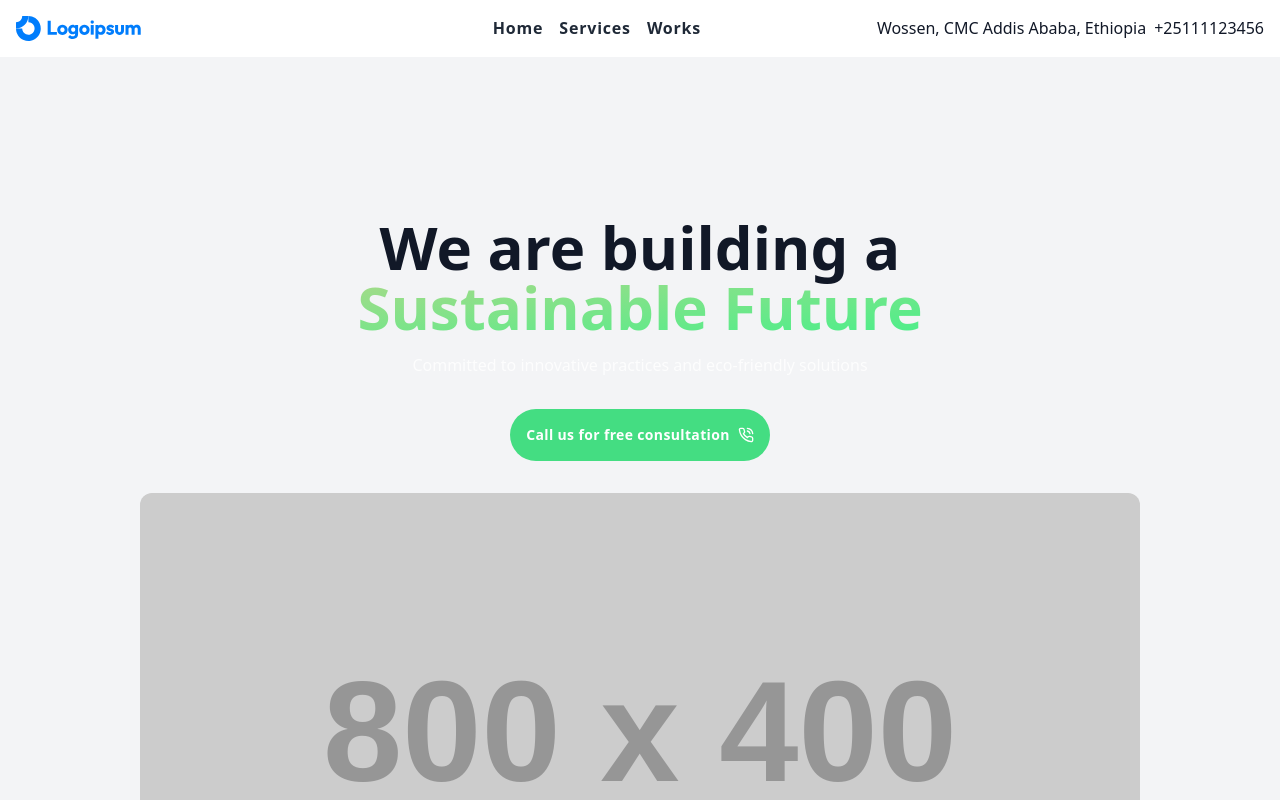
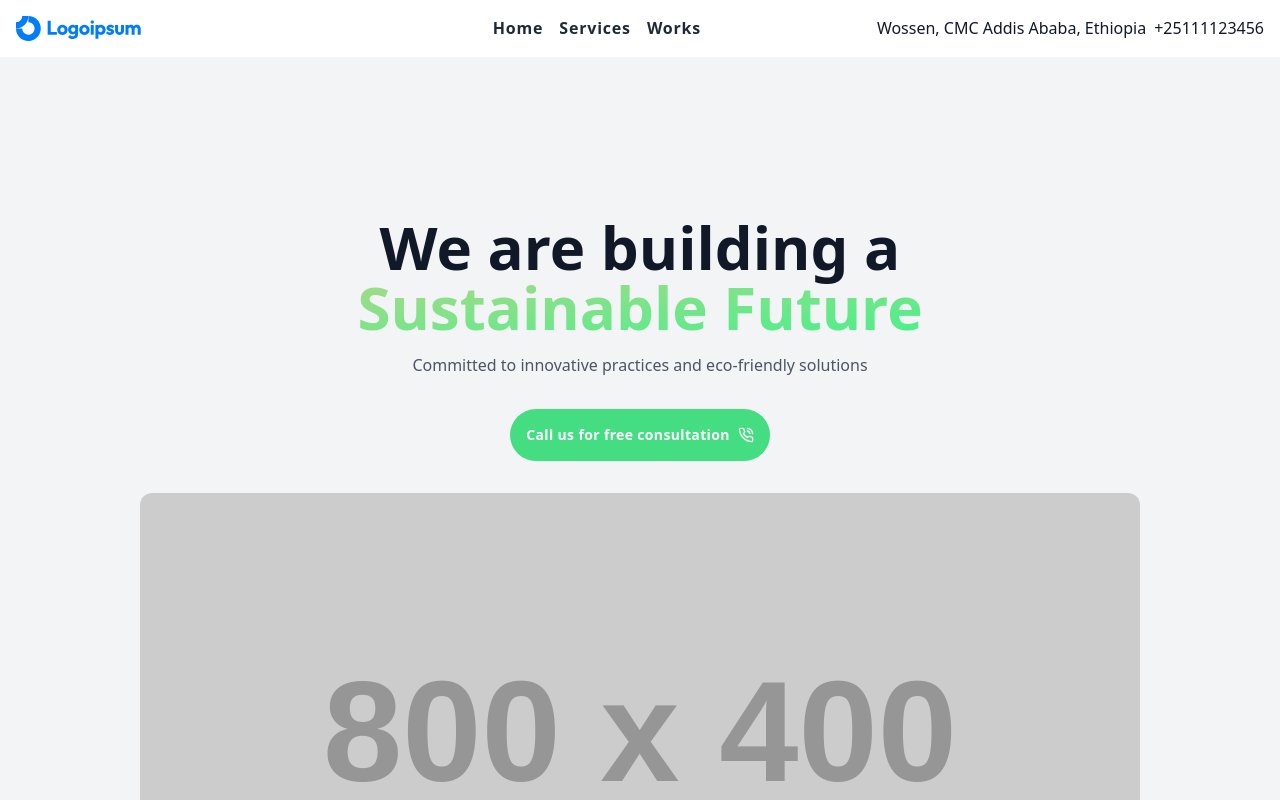
Before and after one commit to bassha6/intaps-landing, a Next.js app: page / in a window 1280 px wide. Shown: the top 800 px of the page. Built offline with nearby package versions, Linux system fonts and the light colour scheme.

Commit message:
Text color

```diff
--- a/components/Hero.tsx
+++ b/components/Hero.tsx
@@ -69,7 +69,7 @@ const Hero = () => {
               Sustainable Future
             </span>
           </h1>
-          <p className="text-white/80 text-center">
+          <p className="text-gray-600 text-center">
             Committed to innovative practices and eco-friendly solutions
           </p>
           <button className="bg-[#44dd82] flex items-center gap-2 mx-auto mt-4 text-sm font-bold tracking-wide hover:bg-opacity-85 rounded-full p-4 text-white px-4 cursor-pointer">
```
